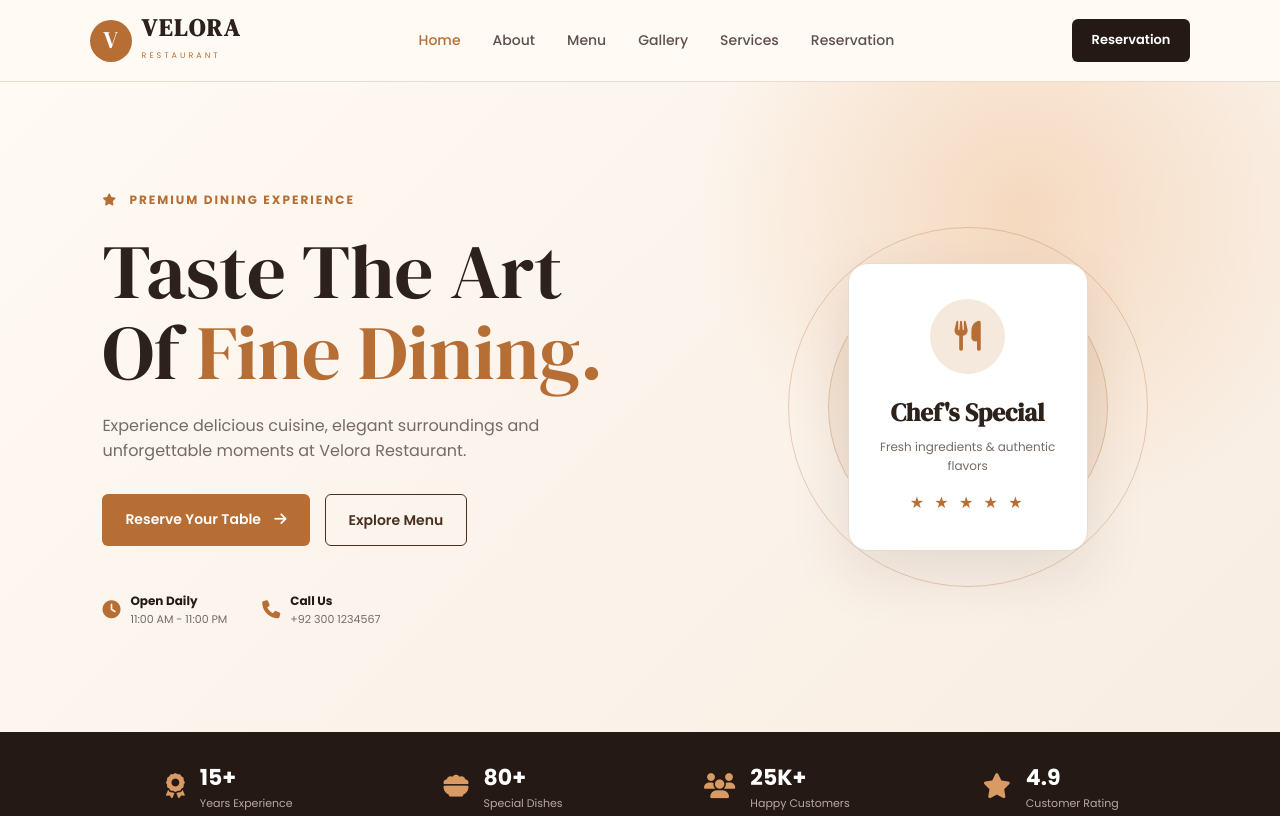
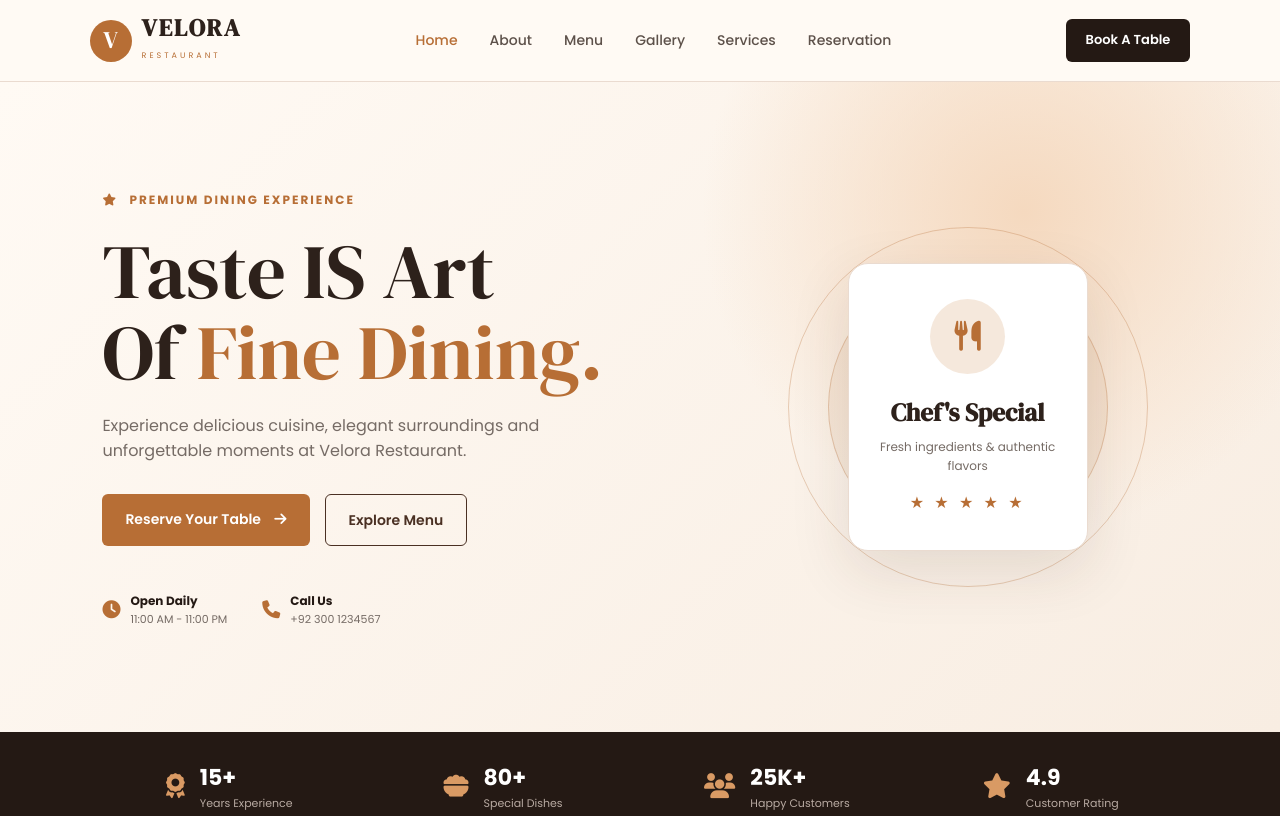
Before and after one commit to aleenarukhsar07/project, a website: page index.html in a window 1280 px wide. Shown: the top 816 px of the page. Drawn offline with Linux system fonts and the light colour scheme.

Commit message:
test aws

```diff
--- a/index.html
+++ b/index.html
@@ -43,7 +43,7 @@
     </nav>
 
     <a href="#reservation" class="nav-btn">
-        Reservation
+        Book A Table
     </a>
 
     <button class="menu-toggle" id="menuToggle">
@@ -65,7 +65,7 @@
         </span>
 
         <h1>
-            Taste The Art<br>
+            Taste IS Art<br>
             Of <span>Fine Dining.</span>
         </h1>
 
```
